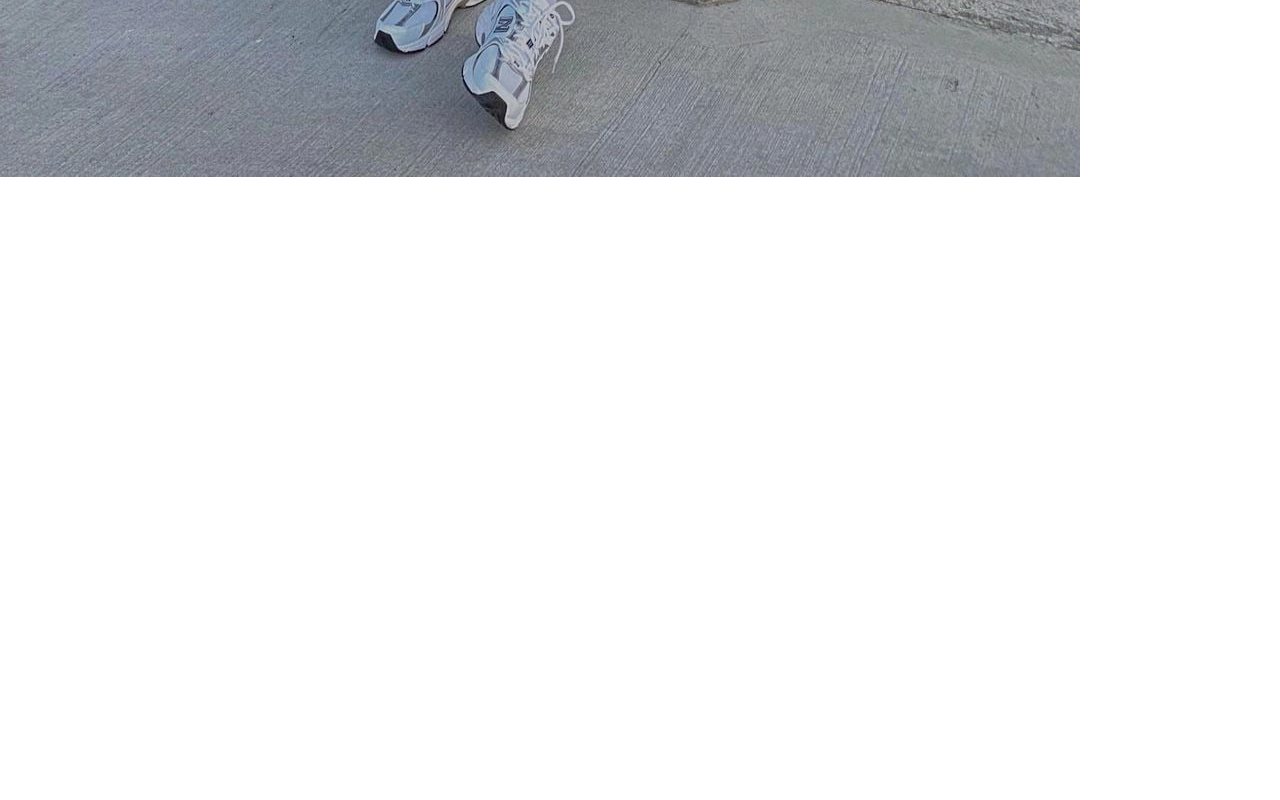
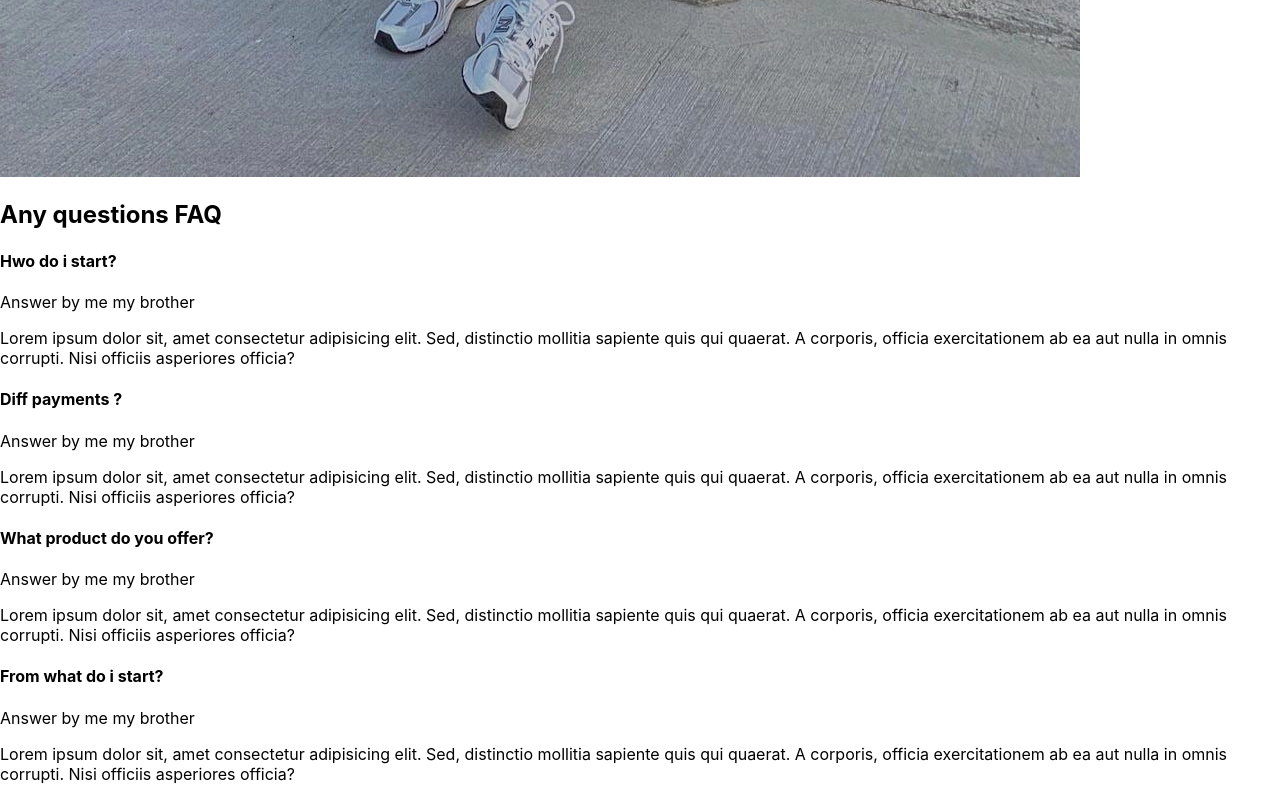
Before and after one commit to VesperGG/portfolioapp, a React (Create React App) app: page / in a window 1280 px wide. Shown: the part 3316-4116 px from the top of the page. Before the commit the page ends 3497 px from the top, so only its background shows below. Built offline with nearby package versions, Linux system fonts and the light colour scheme.

Commit message:
faq commit

```diff
--- /dev/null
+++ b/src/cmp/FaqSection.js
@@ -0,0 +1,38 @@
+import React from 'react';
+
+const FaqSection = () => {
+    return (
+        <div className="faq">
+            <h2>Any questions <span>FAQ</span></h2>
+            <div className="question">
+                <h4>Hwo do i start?</h4>
+                <div className="answer">
+                    <p>Answer by me my brother</p>
+                    <p>Lorem ipsum dolor sit, amet consectetur adipisicing elit. Sed, distinctio mollitia sapiente quis qui quaerat. A corporis, officia exercitationem ab ea aut nulla in omnis corrupti. Nisi officiis asperiores officia?</p>
+                </div>
+            </div>
+            <div className="question">
+                <h4>Diff payments ?</h4>
+                <div className="answer">
+                    <p>Answer by me my brother</p>
+                    <p>Lorem ipsum dolor sit, amet consectetur adipisicing elit. Sed, distinctio mollitia sapiente quis qui quaerat. A corporis, officia exercitationem ab ea aut nulla in omnis corrupti. Nisi officiis asperiores officia?</p>
+                </div>
+            </div>
+            <div className="question">
+                <h4>What product do you offer?</h4>
+                <div className="answer">
+                    <p>Answer by me my brother</p>
+                    <p>Lorem ipsum dolor sit, amet consectetur adipisicing elit. Sed, distinctio mollitia sapiente quis qui quaerat. A corporis, officia exercitationem ab ea aut nulla in omnis corrupti. Nisi officiis asperiores officia?</p>
+                </div>
+            </div>
+            <div className="question">
+                <h4>From what do i start?</h4>
+                <div className="answer">
+                    <p>Answer by me my brother</p>
+                    <p>Lorem ipsum dolor sit, amet consectetur adipisicing elit. Sed, distinctio mollitia sapiente quis qui quaerat. A corporis, officia exercitationem ab ea aut nulla in omnis corrupti. Nisi officiis asperiores officia?</p>
+                </div>
+            </div>
+        </div>
+    )
+}
+export default FaqSection;
--- a/src/pages/AboutUs.js
+++ b/src/pages/AboutUs.js
@@ -1,12 +1,13 @@
 import React from 'react';
 import AboutSection from '../cmp/AboutSection'
 import ServicesSection from '../cmp/ServicesSection';
-
+import FaqSection from '../cmp/FaqSection';
 const AboutUs = () => {
     return (
         <>
         <AboutSection/>
         <ServicesSection/>
+        <FaqSection/>
         </>
     )
 }
```
